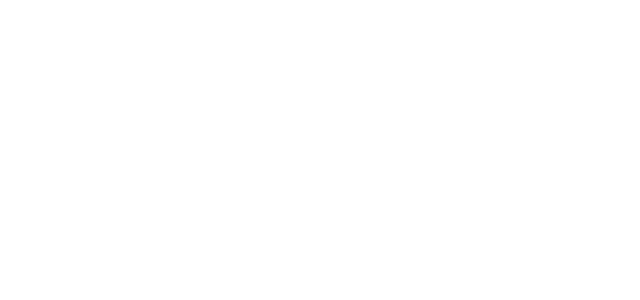
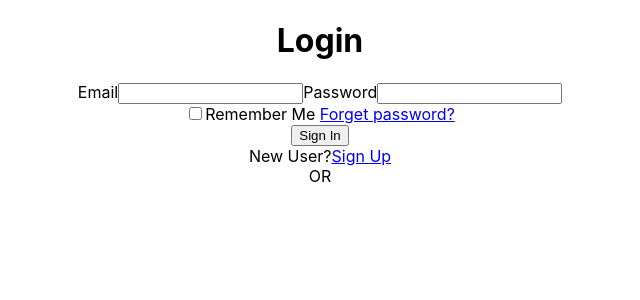
Before and after one commit to WayneDavenport/migrant-buddies-frontend, a React (Create React App) app: page / in a window 1280 px wide. Shown: the top 300 px of the page, without its empty margins (320-960 px from the left). Built offline with nearby package versions, Linux system fonts and the light colour scheme.

Commit message:
Login added

```diff
--- a/src/App.js
+++ b/src/App.js
@@ -1,12 +1,13 @@
 import "./App.css";
 import { BrowserRouter as Router, Routes, Route } from "react-router-dom"; // npm i react-router-dom
+import Login from "./pages/Login/Login";
 
 function App() {
   return (
     <div className="App">
       <Router>
         <Routes>
-          <Route path="/" />
+          <Route path="/" exact element={<Login />} />
         </Routes>
       </Router>
     </div>
--- /dev/null
+++ b/src/pages/Login/Login.js
@@ -0,0 +1,41 @@
+import React from "react";
+import "./Login.css";
+
+function Login() {
+  return (
+    <div>
+      <h1>Login</h1>
+
+      <form action="">
+        <label>Email</label>
+        <input type="email" name="email" id="email" required />
+        <label>Password</label>
+        <input type="text" name="password" id="password" required />
+        <div className="checkbox">
+          <label>
+            <input type="checkbox" />
+            Remember Me
+          </label>{" "}
+          <a href="/">Forget password?</a>
+        </div>
+        <input type="submit" value="Sign In" />
+        <div className="new-user">
+          <label>New User?</label>
+          <a href="/">Sign Up</a>
+        </div>
+        <div className="border-line">OR</div>
+
+        <div id="google-login"></div>
+        <div
+          class="fb-login-button"
+          data-max-rows="1"
+          data-size="large"
+          data-button-type="continue_with"
+          data-use-continue-as="true"
+        ></div>
+      </form>
+    </div>
+  );
+}
+
+export default Login;
```
Also changed, not shown: src/pages/Login/Login.css (added).
